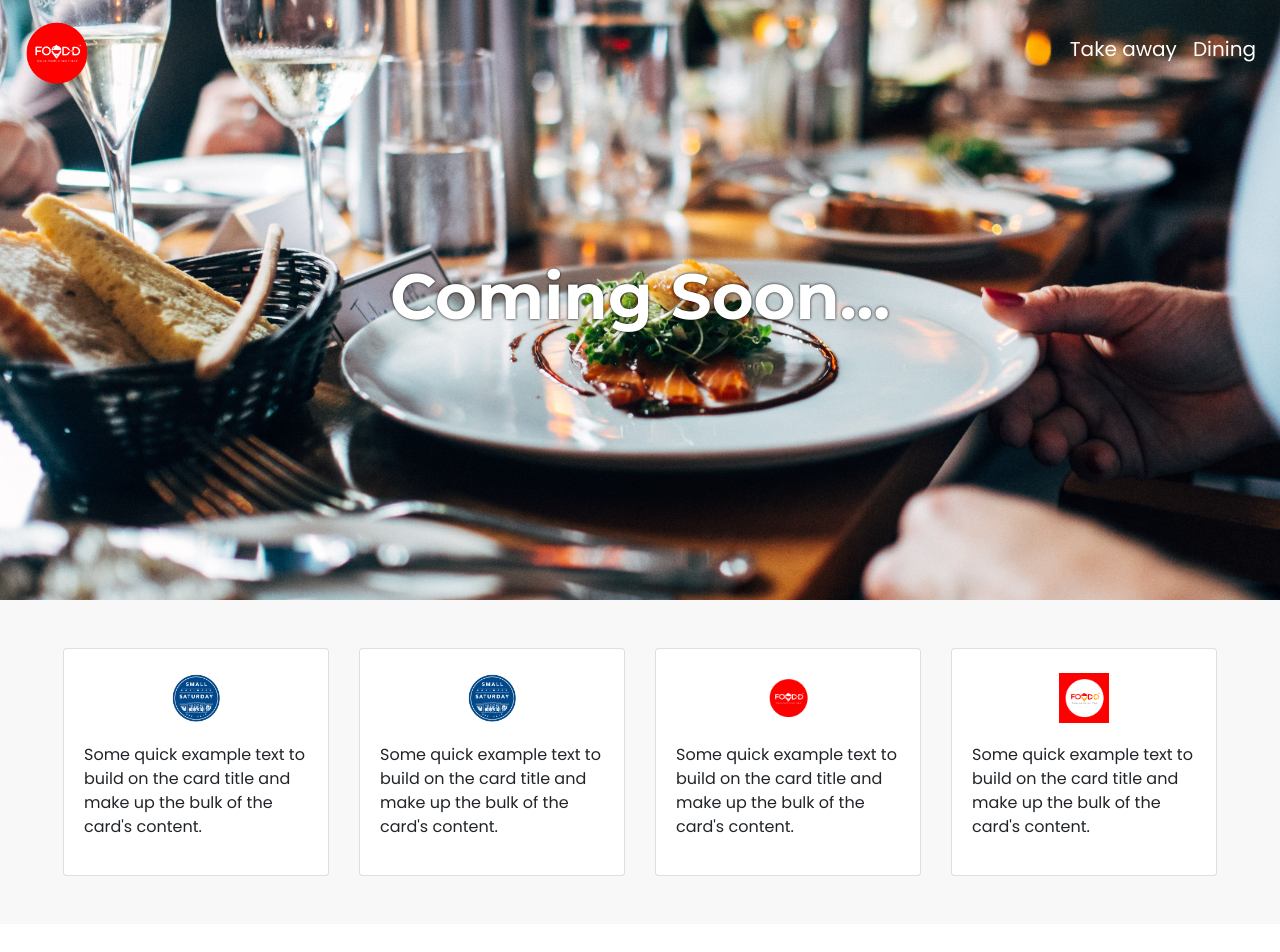
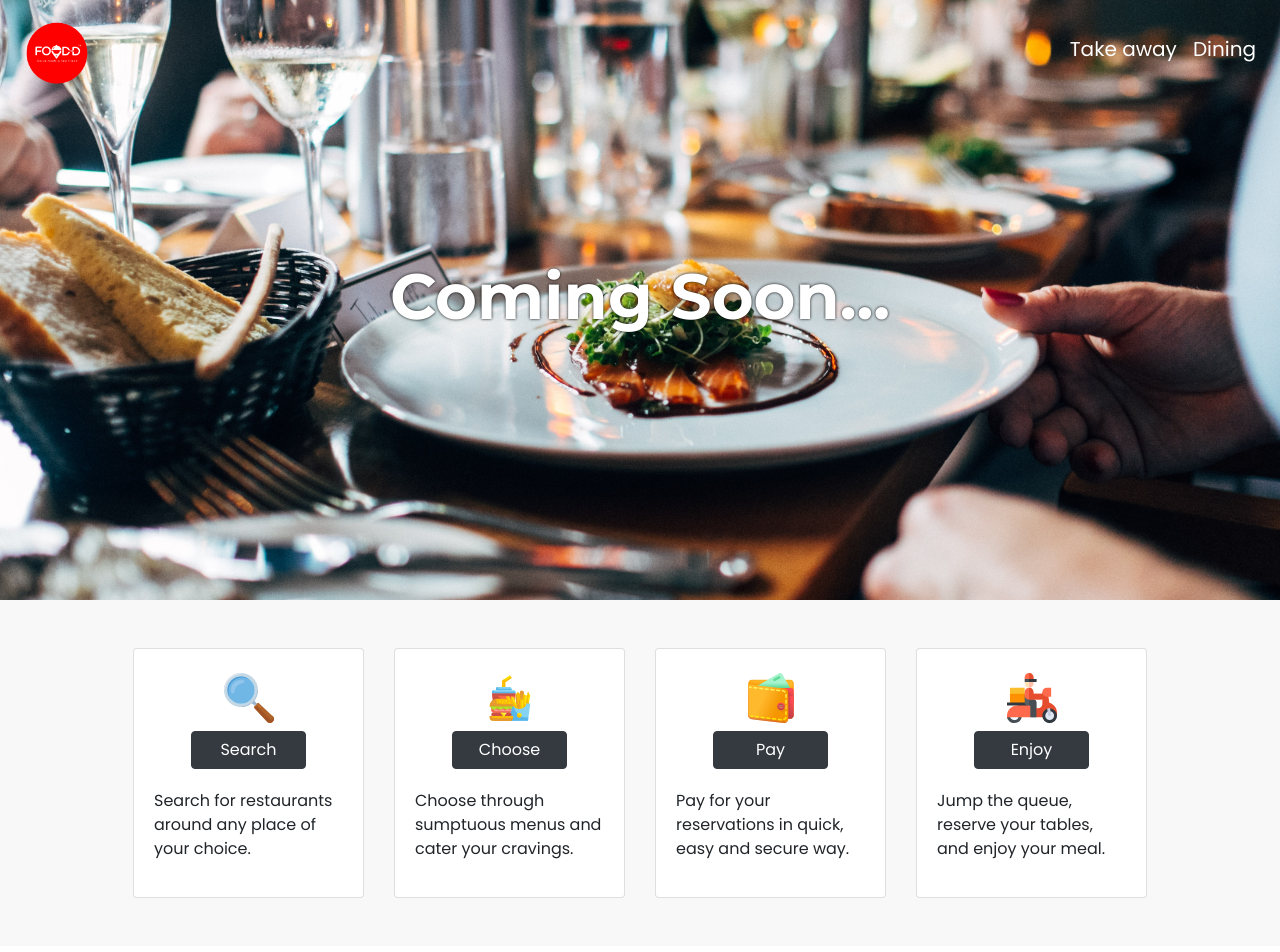
Before and after one commit to Sundari-99/angular-food-d-deploy, an Angular app: page / in a window 1280 px wide. Shown: the top 952 px of the page. Built offline with nearby package versions, Linux system fonts and the light colour scheme.

Commit message:
Commit 1 --Akshay

```diff
--- a/src/app/main/main.component.html
+++ b/src/app/main/main.component.html
@@ -3,35 +3,42 @@
     <div class="text-center centered col-sm-12 col-md-12"><h1 class="title" style="font-size:5vw;">Coming Soon...</h1></div>
  </div>
 <div class="container-fluid add">
-    <div class="d-flex justify-content-around p-5 col-md-12 col-sm-12">
-
-        <div class="card-deck">
-        <div class="card" style="width: 18rem;">
-            <img class="card-img-top logo mt-4" src="assets/images/smalllo.jpeg" alt="Card image cap">
+    <div class="container p-5">
+        <div class="row m-0">
+            <div class="col-md-3">
+                <div class="card">
+                    <img class="card-img-top logo mt-4 mb-2" src="assets/images/search.svg" alt="Card image cap">
+                    <button type="button" class="btn btn-dark col-md-6 mx-auto " >Search</button>
                     <div class="card-body mb-3">
-              <p class="card-text">Some quick example text to build on the card title and make up the bulk of the card's content.</p>
+                      <p class="card-text">Search for restaurants around any place of your choice.</p>
                     </div>
                 </div>
-          <div class="card" style="width: 18rem;">
-            <img class="card-img-top logo mt-4" src="assets/images/smalllo.jpeg" alt="Card image cap">
+            </div>
+            <div class="col-md-3">
+                <div class="card">
+                    <img class="card-img-top logo mt-4 mb-2" src="assets/images/fast-food.svg" alt="Card image cap">
+                    <button type="button" class="btn btn-dark col-md-6 mx-auto " >Choose</button>
                     <div class="card-body mb-3">
-              <p class="card-text">Some quick example text to build on the card title and make up the bulk of the card's content.</p>
+                        <p class="card-text">Choose through sumptuous menus and cater your cravings.</p>
                     </div>
                 </div>
-
-
-          <div class="card" style="width: 18rem;">
-            <img class="card-img-top logo mt-4" src="assets/images/logo.png" alt="Card image cap">
+            </div>
+            <div class="col-md-3">
+                <div class="card">
+                    <img class="card-img-top logo mt-4 mb-2" src="assets/images/purse.svg" alt="Card image cap">
+                    <button type="button" class="btn btn-dark col-md-6 mx-auto " >Pay</button>
                     <div class="card-body mb-3">
-              <p class="card-text">Some quick example text to build on the card title and make up the bulk of the card's content.</p>
+                        <p class="card-text"> Pay for your reservations in quick, easy and secure way.</p>
                     </div>
                 </div>
-
-
-          <div class="card" style="width: 18rem;">
-            <img class="card-img-top logo mt-4" src="assets/images/sec.png" alt="Card image cap">
+            </div>
+            <div class="col-md-3">
+                <div class="card">
+                    <img class="card-img-top logo mt-4 mb-2" src="assets/images/food-delivery.svg" alt="Card image cap">
+                    <button type="button" class="btn btn-dark col-md-6 mx-auto " >Enjoy</button>
                     <div class="card-body mb-3">
-              <p class="card-text">Some quick example text to build on the card title and make up the bulk of the card's content.</p>
+                      <p class="card-text"> Jump the queue, reserve your tables, and enjoy your meal. </p>
+                    </div>
                 </div>
             </div>
         </div>
```
Also changed, not shown: 1 other file (tests, documents, lock files or other folders). Lines whose indentation alone changed are shown as unchanged.
